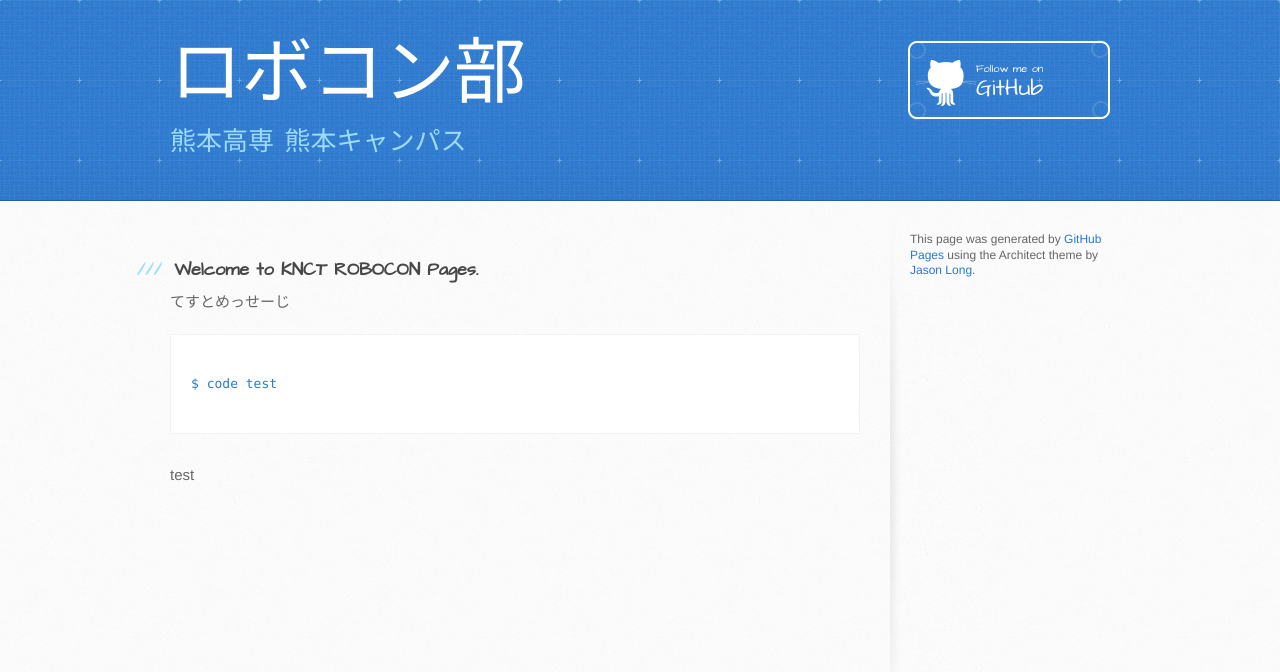
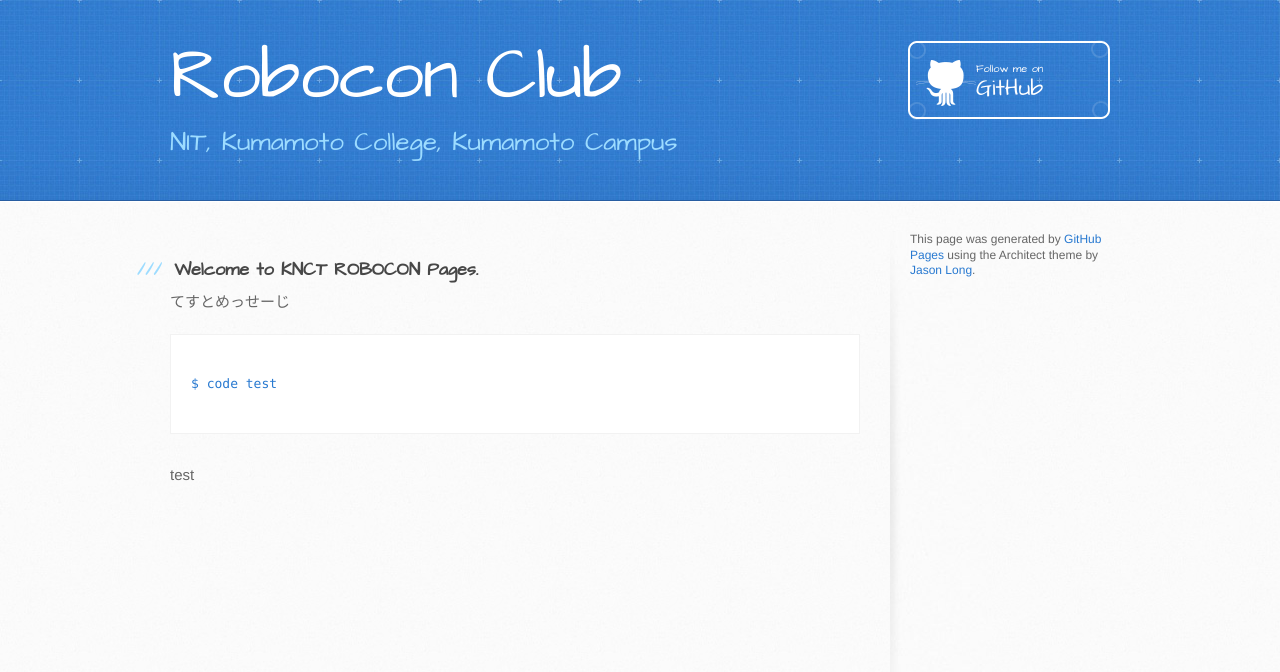
Before and after one commit to kRobocon/krobocon.github.io, a plain HTML site: page index.html in a window 1280 px wide. Drawn offline with Linux system fonts and the light colour scheme.

Commit message:
modify: titile

```diff
--- a/index.html
+++ b/index.html
@@ -19,8 +19,8 @@
   <body>
     <header>
       <div class="inner">
-        <h1>ロボコン部</h1>
-        <h2>熊本高専 熊本キャンパス</h2>
+        <h1>Robocon Club</h1>
+        <h2>NIT, Kumamoto College, Kumamoto Campus</h2>
         <a href="https://github.com/kRobocon" class="button"><small>Follow me on</small> GitHub</a>
       </div>
     </header>
```
